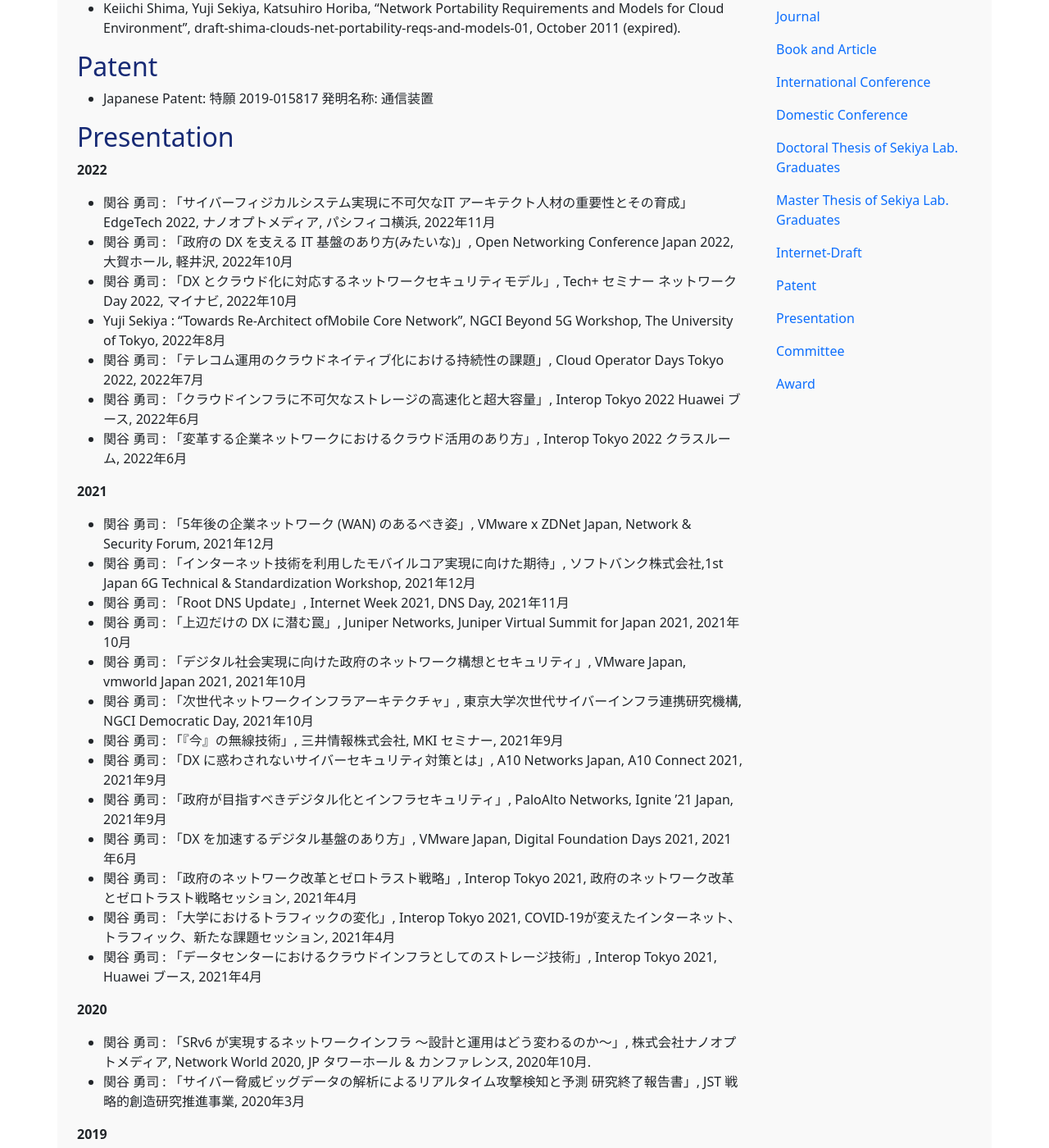
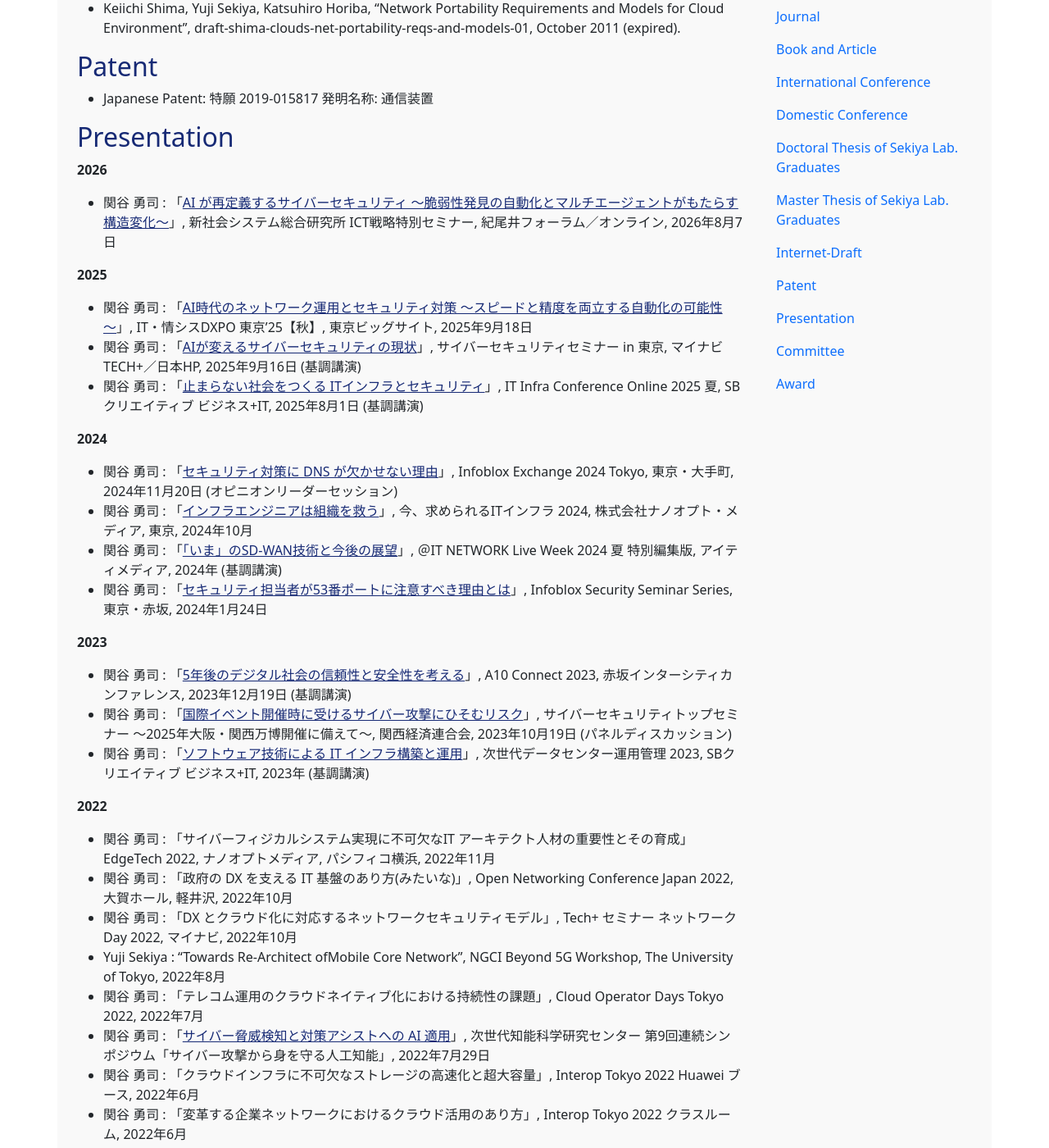
Before and after one commit to sekiya-lab/sekiya-lab.github.io, a Jekyll site: the page built from publications.md, in a window 1280 px wide and 1400 px high, scrolled down 18451 px. Shown: the whole window at 82% size. Built offline with Jekyll 4.4.1, drawn with Linux system fonts in a browser that asks for light colours; some of the changed text lies outside the part shown.

Commit message:
Presentation.

```diff
--- a/publications.md
+++ b/publications.md
@@ -467,6 +467,29 @@
 
 ## Presentation
 
+**2026**
+
+- 関谷 勇司 : 「[AI が再定義するサイバーセキュリティ ～脆弱性発見の自動化とマルチエージェントがもたらす構造変化～](https://www.bc-seminar.jp/fdi?p=MjAxMDIwMDAwLDAwMDAxNTI2Mg%3D%3D){: target="_blank" }」, 新社会システム総合研究所 ICT戦略特別セミナー, 紀尾井フォーラム／オンライン, 2026年8月7日
+
+**2025**
+
+- 関谷 勇司 : 「[AI時代のネットワーク運用とセキュリティ対策 ～スピードと精度を両立する自動化の可能性～](https://dxpo.jp/real/box/tokyo25-2/conf/_conf-detail-system.html?tka25conf20250918=){: target="_blank" }」, IT・情シスDXPO 東京’25【秋】, 東京ビッグサイト, 2025年9月18日
+- 関谷 勇司 : 「[AIが変えるサイバーセキュリティの現状](https://news.mynavi.jp/itsearch/seminar/1442){: target="_blank" }」, サイバーセキュリティセミナー in 東京, マイナビ TECH+／日本HP, 2025年9月16日 (基調講演)
+- 関谷 勇司 : 「[止まらない社会をつくる ITインフラとセキュリティ](https://www.sbbit.jp/eventinfo/84452){: target="_blank" }」, IT Infra Conference Online 2025 夏, SBクリエイティブ ビジネス+IT, 2025年8月1日 (基調講演)
+
+**2024**
+
+- 関谷 勇司 : 「[セキュリティ対策に DNS が欠かせない理由](https://note.com/infoblox/n/n163749e37c9c){: target="_blank" }」, Infoblox Exchange 2024 Tokyo, 東京・大手町, 2024年11月20日 (オピニオンリーダーセッション)
+- 関谷 勇司 : 「[インフラエンジニアは組織を救う](https://f2ff.jp/event/2024-1017){: target="_blank" }」, 今、求められるITインフラ 2024, 株式会社ナノオプト・メディア, 東京, 2024年10月
+- 関谷 勇司 : 「[「いま」のSD-WAN技術と今後の展望](https://members11.live.itmedia.co.jp/library/NzE3MDE%253D){: target="_blank" }」, ＠IT NETWORK Live Week 2024 夏 特別編集版, アイティメディア, 2024年 (基調講演)
+- 関谷 勇司 : 「[セキュリティ担当者が53番ポートに注意すべき理由とは](https://note.com/infoblox/n/n40cb1c1db4ba){: target="_blank" }」, Infoblox Security Seminar Series, 東京・赤坂, 2024年1月24日
+
+**2023**
+
+- 関谷 勇司 : 「[5年後のデジタル社会の信頼性と安全性を考える](https://www.a10networks.co.jp/lp_a10connect2023/index.html){: target="_blank" }」, A10 Connect 2023, 赤坂インターシティカンファレンス, 2023年12月19日 (基調講演)
+- 関谷 勇司 : 「[国際イベント開催時に受けるサイバー攻撃にひそむリスク](https://www.kankeiren.or.jp/newsfile/2023/10/post-209.html){: target="_blank" }」, サイバーセキュリティトップセミナー ～2025年大阪・関西万博開催に備えて～, 関西経済連合会, 2023年10月19日 (パネルディスカッション)
+- 関谷 勇司 : 「[ソフトウェア技術による IT インフラ構築と運用](https://www.sbbit.jp/eventinfo/74156){: target="_blank" }」, 次世代データセンター運用管理 2023, SBクリエイティブ ビジネス+IT, 2023年 (基調講演)
+
 **2022**
 
 - 関谷 勇司 : 「サイバーフィジカルシステム実現に不可欠なIT アーキテクト人材の重要性とその育成」EdgeTech 2022, ナノオプトメディア, パシフィコ横浜, 2022年11月
@@ -474,6 +497,7 @@
 - 関谷 勇司 : 「DX とクラウド化に対応するネットワークセキュリティモデル」, Tech+ セミナー ネットワーク Day 2022, マイナビ, 2022年10月
 - Yuji Sekiya : “Towards Re-Architect ofMobile Core Network”, NGCI Beyond 5G Workshop, The University of Tokyo, 2022年8月
 - 関谷 勇司 : 「テレコム運用のクラウドネイティブ化における持続性の課題」, Cloud Operator Days Tokyo 2022, 2022年7月
+- 関谷 勇司 : 「[サイバー脅威検知と対策アシストへの AI 適用](https://www.youtube.com/watch?v=V8jWssR5T1A){: target="_blank" }」, 次世代知能科学研究センター 第9回連続シンポジウム「サイバー攻撃から身を守る人工知能」, 2022年7月29日
 - 関谷 勇司 : 「クラウドインフラに不可欠なストレージの高速化と超大容量」, Interop Tokyo 2022 Huawei ブース, 2022年6月
 - 関谷 勇司 : 「変革する企業ネットワークにおけるクラウド活用のあり方」, Interop Tokyo 2022 クラスルーム, 2022年6月
 
@@ -500,6 +524,7 @@
 
 **2019**
 
+- 関谷 勇司 : 「[5G時代の高度IT化に対応するITインフラのあり方](https://www.it-career.or.jp/2019/09/02/%E7%89%87%E5%B1%B1%E3%81%95%E3%81%A4%E3%81%8D%E5%A4%A7%E8%87%A3%E3%80%81%E6%9D%B1%E4%BA%AC%E5%A4%A7%E5%AD%A6-%E5%87%86%E6%95%99%E6%8E%88-%E9%96%A2%E8%B0%B7%E5%8B%87%E5%8F%B8%E6%A7%98%E3%82%92%E3%81%8A/){: target="_blank" }」, ITキャリア推進協会・FIIF 外資系情報産業研究会 第4回合同研究会, 衆議院第二議員会館, 2019年7月30日
 - 関谷 勇司 : 「SD-WAN がもたらすシステムの変革とその本質」, 複雑化したネットワーク管理からの解放セミナー, 株式会社マイナビ, 2019年9月
 - Fabrizio Granelli, Marco Tacca, and Yuji Sekiya, “2019 IEEE Conference on Network Function Virtualization and Software Defined Networks (NFV-SDN)”, Technical Program Co-Chairs, Nov. 2019.
 - 中島 佳宏, 水野 伸太郎, 関谷 勇司, 辻 広志, 宮本 元, 壬生 亮太, 長谷部 克幸 : 「Cloud Native Telecom Operator Meetup 2019」主催, 2019年11月
```
